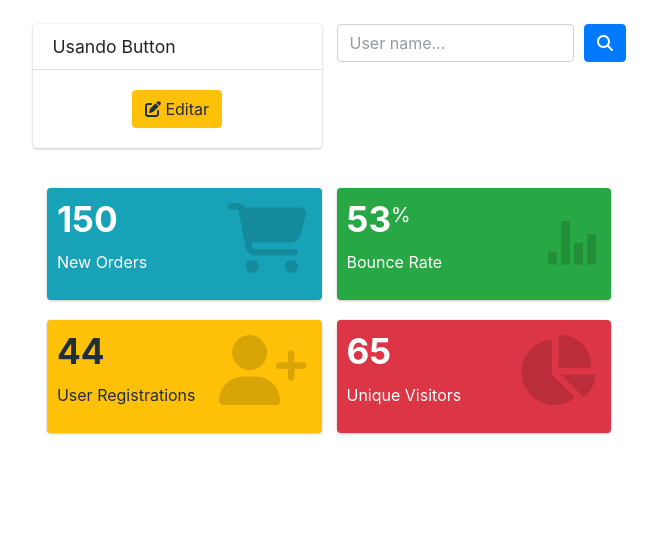
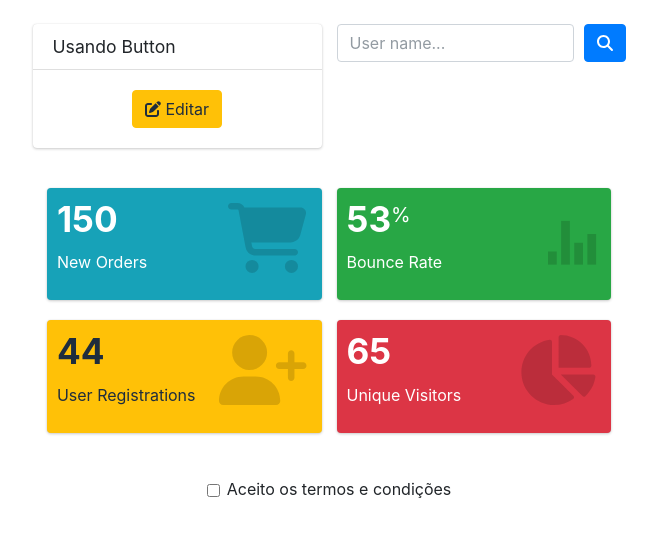
Before and after one commit to Mario-Coxe/vue-componentization, a Vue app: page / in a window 1280 px wide. Shown: the top 536 px of the page, without its empty margins (7-664 px from the left). Built offline with nearby package versions, Linux system fonts and the light colour scheme.

Commit message:
feat: box component

```diff
--- a/src/App.vue
+++ b/src/App.vue
@@ -3,16 +3,19 @@ import { ref } from 'vue'
 import Button from '@/components/button/button.vue'
 import Widget from '@/components/box/box.vue'
 import SearchInput from '@/components/search-input/search-input.vue'
+import Checkbox from '@/components/checkbox/checkbox.vue'
 
 const handleButtonClick = () => {
   console.log('Botão foi clicado!')
 }
 
 const searchResult = ref('')
+const isChecked = ref(false)
 
 const handleSearch = (query: string) => {
   searchResult.value = query
   console.log('Valor digitado:', query)
+  console.log(isChecked.value)
 }
 </script>
 
@@ -86,6 +89,12 @@ const handleSearch = (query: string) => {
           />
         </div>
       </div>
+
+      <div class="row">
+        <div class="container mt-4">
+          <Checkbox id="checkbox1" label="Aceito os termos e condições" v-model="isChecked" />
+        </div>
+      </div>
     </div>
   </div>
 </template>
--- /dev/null
+++ b/src/components/checkbox/checkbox.vue
@@ -0,0 +1,45 @@
+<template>
+  <div class="form-check d-flex align-items-center">
+    <input
+      class="form-check-input me-2"
+      type="checkbox"
+      :id="id"
+      :checked="modelValue"
+      @change="onChange"
+    />
+    <label class="form-check-label" :for="id">{{ label }}</label>
+  </div>
+</template>
+
+<script setup lang="ts">
+import { defineProps, defineEmits } from 'vue'
+
+const props = defineProps({
+  id: {
+    type: String,
+    required: true
+  },
+  label: {
+    type: String,
+    required: true
+  },
+  modelValue: {
+    type: Boolean,
+    default: false
+  }
+})
+
+const emit = defineEmits(['update:modelValue'])
+
+
+const onChange = (event: Event) => {
+  const target = event.target as HTMLInputElement
+  emit('update:modelValue', target.checked)
+}
+</script>
+
+<style scoped>
+.form-check-label {
+  cursor: pointer;
+}
+</style>
```
